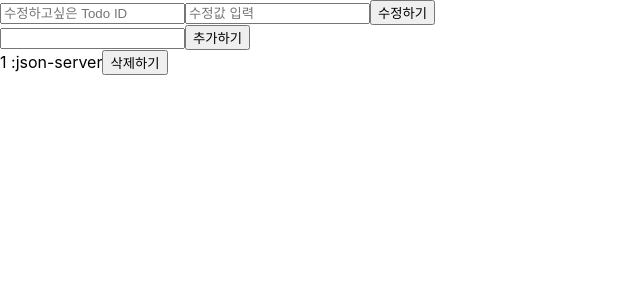
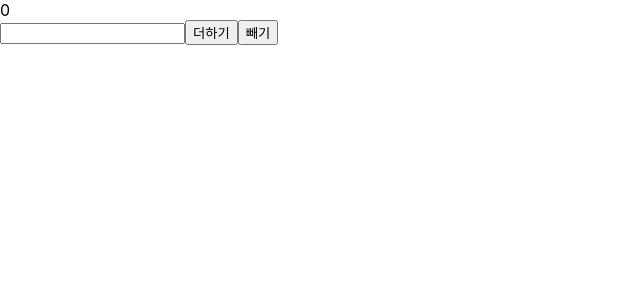
Before and after one commit to LuisKlopp/local-instagram, a React (Create React App) app: page / in a window 1280 px wide. Shown: the top 300 px of the page, without its empty margins (0-640 px from the left). Built offline with nearby package versions, Linux system fonts and the light colour scheme; data requests are answered from the project's data file.

Commit message:
middlewares thunk  counter

```diff
--- a/package.json
+++ b/package.json
@@ -14,6 +14,7 @@
     "react-dom": "^18.2.0",
     "react-redux": "^8.0.2",
     "react-scripts": "5.0.1",
+    "redux-thunk": "^2.4.1",
     "web-vitals": "^2.1.0"
   },
   "scripts": {
--- a/src/App.js
+++ b/src/App.js
@@ -1,108 +1,38 @@
-import './App.css';
-import { useSelector, useDispatch } from 'react-redux';
-import { hello } from './store';
-import { useEffect, useState } from 'react';
-import axios from 'axios';
+import React from "react";
+import { useState } from "react";
+import { useDispatch, useSelector } from "react-redux";
+import { addNumber, minusNumber, __addNumber} from "./store";
 
+const App = () => {
+  const dispatch = useDispatch();
+  const [number, setNumber] = useState(0);
+  const globalNumber = useSelector((state) => state.counter.number);
 
-function App() {
-
-
-  const [todo, setTodo] = useState({
-    title: "",
-  });
-
-  const [todos, setTodos] = useState(null)
-
-  const [targetId, setTargetId] = useState(null);
-  const [editTodo, setEditTodo] = useState({
-    title: "",
-  });
-
-  const fetchTodos = async () => {
-    const {data} = await axios.get("http://localhost:3001/todos");
-    setTodos(data)
-  }
-
-  useEffect(() => {
-    fetchTodos();
-  }, [todo]);
-
-  const onSubmitHandler = (todo) => {
-    axios.post("http://localhost:3001/todos", todo);
+  const onChangeHandler = (evnet) => {
+    const { value } = evnet.target;
+    setNumber(+value);
   };
 
-  const onClickDeleteButtonHandler = (todoId) => {
-    axios.delete(`http://localhost:3001/todos/${todoId}`);
+// thunk 함수를 디스패치한다. payload는 thunk함수에 넣어주면,
+// 리덕스 모듈에서 args로 받을 수 있다.
+  const onClickAddNumberHandler = () => {
+    dispatch(__addNumber(number));
   };
 
-  const onClickEditButtonHandler = (todoId, edit) => {
-    axios.patch(`http://localhost:3001/todos/${todoId}`, edit);
+  const onClickMinusNumberHandler = () => {
+    dispatch(minusNumber(number));
   };
 
 
-  console.log(todos)
 
   return (
-    <>
-      <form
-        onSubmit={(e) => {
-					// 👇 submit했을 때 브라우저의 새로고침을 방지합니다.
-          e.preventDefault();
-          onSubmitHandler(todo);
-        }}
-      >
-        <div>
-          <input
-            type="text"
-            placeholder="수정하고싶은 Todo ID"
-            onChange={(ev) => {
-              setTargetId(ev.target.value);
-            }}
-          />
-          <input
-            type="text"
-            placeholder="수정값 입력"
-            onChange={(ev) => {
-              setEditTodo({
-                ...editTodo,
-                title: ev.target.value,
-              });
-            }}
-          />
-          <button
-            type="button"
-            onClick={() => onClickEditButtonHandler(targetId, editTodo)}
-          >
-            수정하기
-          </button>
-        </div>
-        <input
-          type="text"
-          onChange={(ev) => {
-            const { value } = ev.target;
-            setTodo({
-              ...todo,
-              title: value,
-            });
-          }}
-        />
-        <button>추가하기</button>
-      </form>
-      <div>
-        {todos?.map((todo) => (
-          <div key={todo.id}> {todo.id} :{todo.title}
-
-          <button
-              type="button"
-              onClick={() => onClickDeleteButtonHandler(todo.id)}>
-              삭제하기
-            </button>
-          </div>
-        ))}
-      </div>
-    </>
+    <div>
+      <div>{globalNumber}</div>
+      <input type="number" onChange={onChangeHandler} />
+      <button onClick={onClickAddNumberHandler}>더하기</button>
+      <button onClick={onClickMinusNumberHandler}>빼기</button>
+    </div>
   );
-}
+};
 
 export default App;
--- a/src/store.js
+++ b/src/store.js
@@ -1,19 +1,38 @@
-import { createSlice, configureStore } from "@reduxjs/toolkit"
+import { configureStore, createSlice } from "@reduxjs/toolkit";
+import { createAsyncThunk } from "@reduxjs/toolkit";
 
-const helloRedux = createSlice({
-	name: 'helloRedux',
-	initialState: ['야호'],              // initialState = state (= ['야호'])
-	reducers: {
-					hello(state, action) {
-							state.push(action.payload)
-					 },
-			}
-})
+const initialState = {
+  number: 0,
+};
 
-export let { hello } = helloRedux.actions
+
+export const __addNumber = createAsyncThunk(
+	"ADD_NUMBER_WAIT",
+	(args, thunkAPI)=>{
+		setTimeout(() => {
+      thunkAPI.dispatch(addNumber(args));
+    }, 3000);
+	},
+);
+
+export const counterSlice = createSlice({
+  name: "counter",
+  initialState,
+  reducers: {
+    addNumber: (state, action) => {
+      state.number = state.number + action.payload;
+    },
+
+    minusNumber: (state, action) => {
+      state.number = state.number - action.payload;
+    },
+  },
+});
+
+export const { addNumber, minusNumber } = counterSlice.actions;
 
 export default configureStore({
 	reducer: {
-			helloRedux : helloRedux.reducer
+		counter: counterSlice.reducer,
 	}
 })
```
